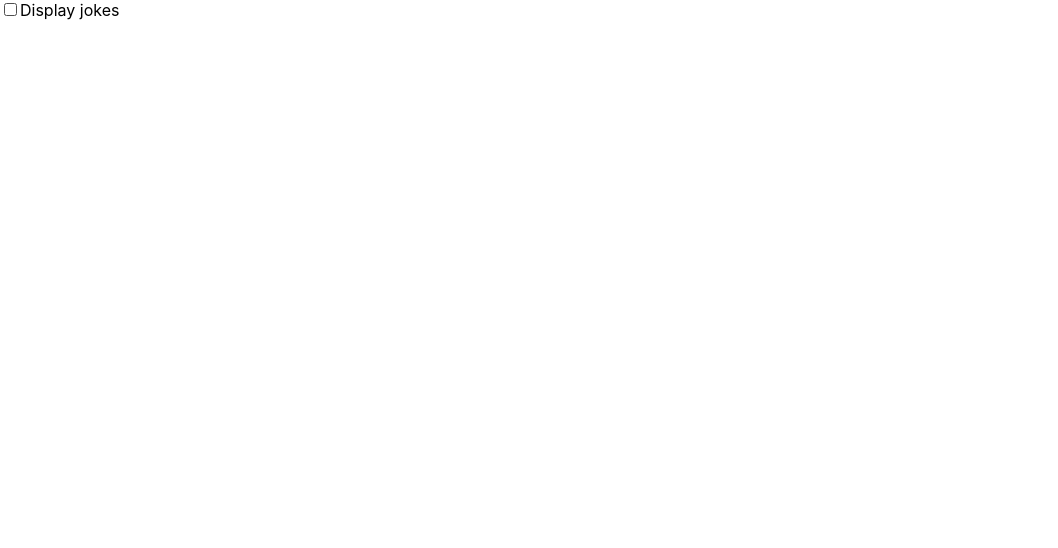
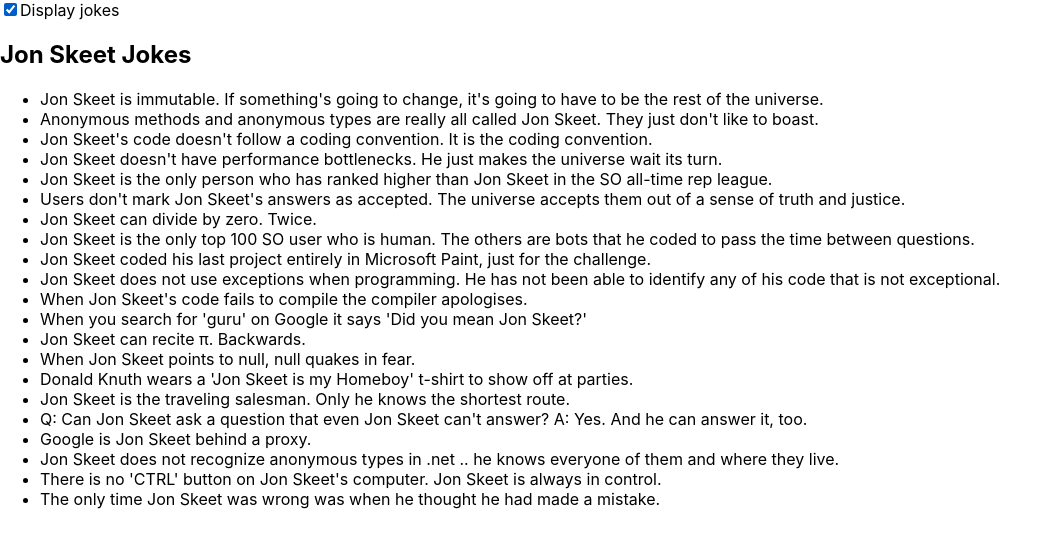
Before and after one commit to mauricedb/techorama-2019, a React (Create React App) app: page / in a window 1280 px wide. Shown: the top 548 px of the page, without its empty margins (0-1058 px from the left). Built offline with nearby package versions, Linux system fonts and the light colour scheme.

Commit message:
Jokes to functional

```diff
--- a/src/App.tsx
+++ b/src/App.tsx
@@ -3,7 +3,7 @@
 import Jokes from "./components/jokes";
 
 const App: React.FC = () => {
-  const [displayJokes, setDisplayJokes] = React.useState(false);
+  const [displayJokes, setDisplayJokes] = React.useState(true);
 
   return (
     <div>
```
Also changed, not shown: .presentation-buddy/instructions.json (added).
